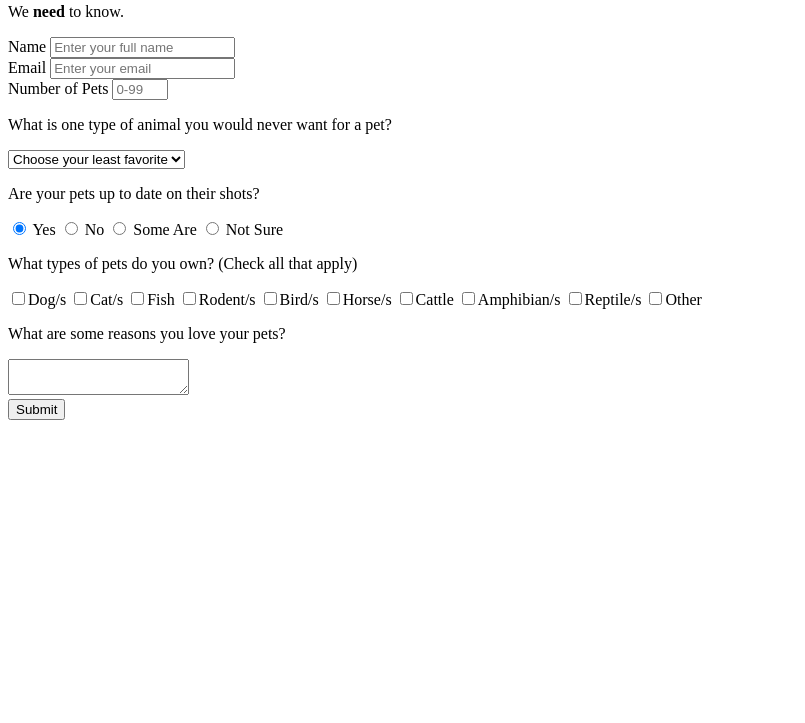
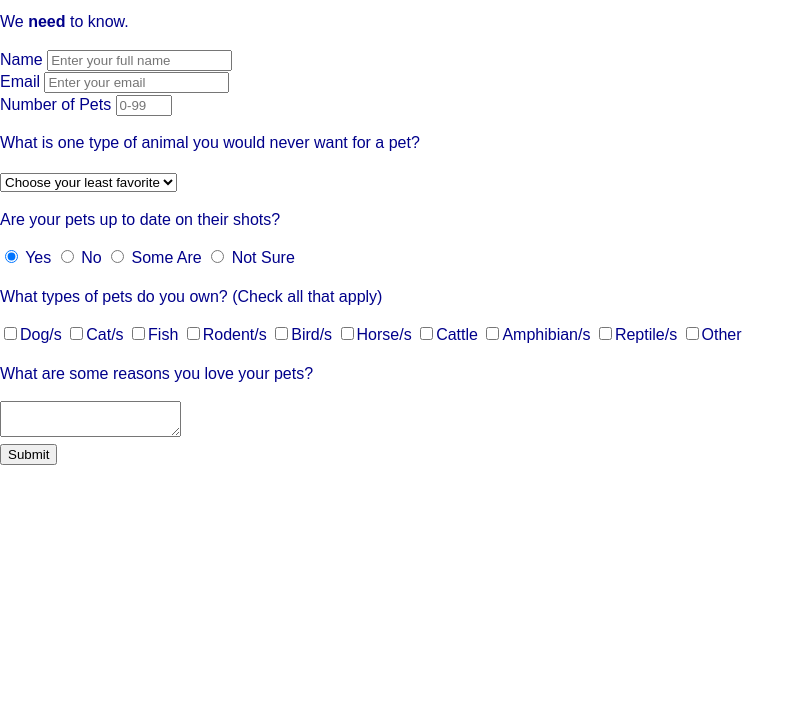
Before and after one commit to JSHoorn/odin-project, a plain HTML site: page survey-form/index.html in a window 1280 px wide. Shown: the part 77-800 px from the top of the page, without its empty margins (0-805 px from the left). Drawn offline with Linux system fonts and the light colour scheme.

Commit message:
adding css

```diff
--- a/survey-form/style.css
+++ b/survey-form/style.css
@@ -0,0 +1,24 @@
+:root {
+  /* Put variables here*/
+}
+
+*,
+*::after,
+*::before {
+  box-sizing: border-box;
+}
+
+body {
+  font-family: sans-serif;
+  font-size: 1rem;
+  font-weight: 400;
+  line-height: 1.4;
+  color: darkblue;
+  margin: 0;
+}
+
+/* Mobile friendly alternative to using "background-attachment: fixed" */
+body::before {
+  content: '';
+  position: fixed
+}
```
Also changed, not shown: survey-form/index.html (indentation only).
